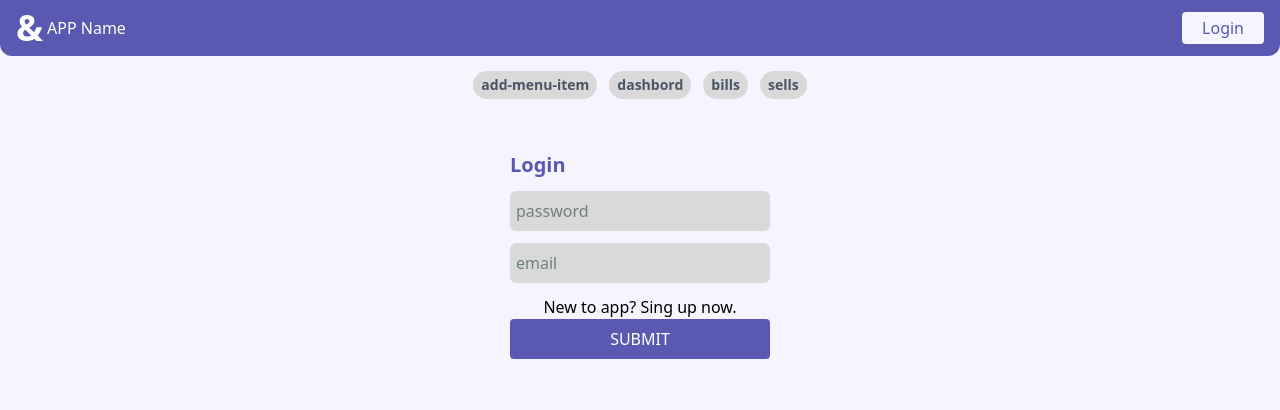
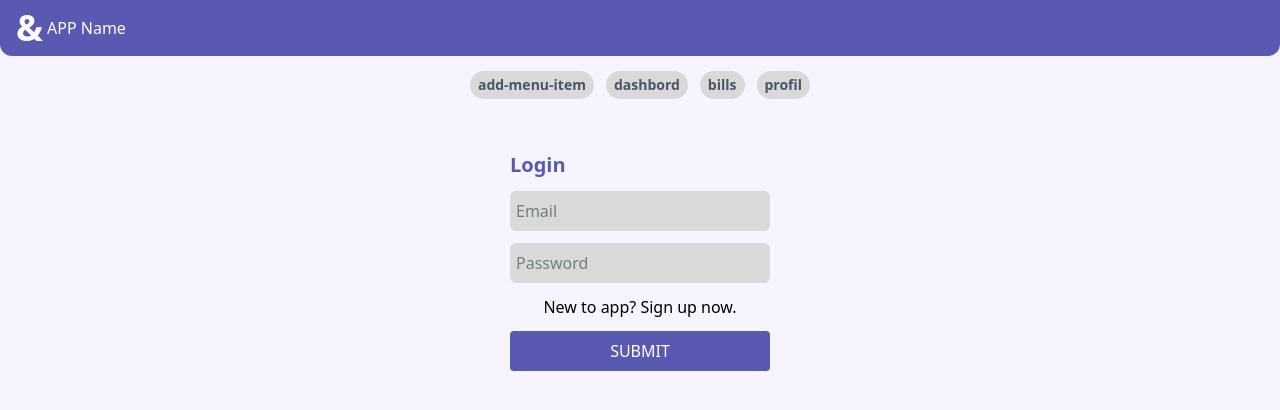
Before and after one commit to manthan20021/restaurant-billing-app-frontend, a React (Vite) app: page /login in a window 1280 px wide. Shown: the top 410 px of the page. Built offline with nearby package versions, Linux system fonts and the light colour scheme.

Commit message:
small changes and bug resolvd in login functionality

```diff
--- a/src/Slices/store.js
+++ b/src/Slices/store.js
@@ -1,9 +1,11 @@
 import { configureStore } from "@reduxjs/toolkit";
 import menuItemReducer from "./menuItemSlice";
+import userSliceReducer from "./userSlice"
 
 const store = configureStore({
     reducer:{
         menu: menuItemReducer,
+        user: userSliceReducer
     }
 })
 
--- /dev/null
+++ b/src/Slices/userSlice.js
@@ -0,0 +1,17 @@
+import { createSlice } from "@reduxjs/toolkit";
+
+const userSlice = createSlice({
+    name: "userItem",
+initialState:{
+    userItem:[]
+},
+
+reducers:{
+    getUserItem:(state, action) => {
+         state.userItem = action.payload;
+    }
+}
+})
+
+export const {getUserItem} = userSlice.actions
+export default userSlice.reducer
--- a/src/component/header/Header.jsx
+++ b/src/component/header/Header.jsx
@@ -1,6 +1,12 @@
+import { useSelector } from "react-redux"
 import { NavLink } from "react-router-dom"
+import useUser from "../../hooks/useUser"
 
 const Header = () => {
+useUser()
+   const userProfile =  useSelector((store) => store.user?.userItem)
+   console.log("this", userProfile);
+
 
     return<nav className="w-full">
  <div className="w-full bg-[#5959b2] flex items-center text-white justify-between rounded-b-xl px-4 py-2">
@@ -8,9 +14,14 @@ const Header = () => {
             <h2 className="font-extrabold text-white text-4xl mr-1">&</h2>
             <h1>APP Name</h1>
         </div>
-        <NavLink to="login">
+        {
+            userProfile ? <div className="flex">
+            <p>{userProfile.name}</p>
+            </div>  : <NavLink to="login">
                     <button className="bg-[#f6f5ff] text-[#5959b2] px-5 py-1 rounded-[4px]">Login</button>
         </NavLink>
+        }
+
     </div>
 
          <ul className="w-full flex justify-center items-center overflow-auto  pt-[15px] pb-[ 15px]  text-gray-600 font-bold">
@@ -22,7 +33,9 @@ const Header = () => {
             </NavLink>
 
             <li className="ml-3 bg-[#D9D9D9] py-1 px-2 text-sm rounded-2xl">bills</li>
-            <li className="ml-3 bg-[#D9D9D9] py-1 px-2 text-sm rounded-2xl">sells</li>
+            <NavLink to="profil">
+                            <li className="ml-3 bg-[#D9D9D9] py-1 px-2 text-sm rounded-2xl">profil</li>
+            </NavLink>
         </ul>
     </nav>
 }
--- a/src/component/login/Login.jsx
+++ b/src/component/login/Login.jsx
@@ -2,99 +2,76 @@ import React, { useState } from 'react'
 import { NavLink } from "react-router-dom"
 
 const Login = () => {
-
   const [email, setEmail] = useState("")
   const [password, setPassword] = useState("")
 
-    const handelSubmit = async (e) => {
-        e.preventDefault();
+  const handleSubmit = async (e) => {
+    e.preventDefault()
 
     try {
-           const responce =  await fetch("http://localhost:3000/login",{
+      const response = await fetch("http://localhost:5000/login", {
         method: "POST",
         headers: {
-                "Content-Type": "application/json",
-                body: JSON.stringify({email, password})
+          "Content-Type": "application/json"
         },
+        body: JSON.stringify({
+          email: email.trim(),
+          password
         })
-           const data = await responce.json()
+      })
 
-           if(responce.ok){
-            localStorage.setItem("token:",data.token)
-            console.log("token:",data.token);
+      const data = await response.json()
 
-            alert("Login successful");
-           }
-           else{
-            alert(data.msg || "Login failed");
+      if (response.ok) {
+        localStorage.setItem("token", data.token)
+        alert("Login successful")
+      } else {
+        alert(data.msg || "Login failed")
       }
 
     } catch (error) {
-             console.error("Login error:", error);
-             alert("Something went wrong");
+      console.error("Login error:", error)
+      alert("Something went wrong")
     }
   }
 
   return (
-    <div className="rounded-2xl
-    w-full flex
-    flex-col items-center h-screen
-    bg-[#F6F5FF]">
+    <div className="rounded-2xl w-full flex flex-col items-center h-screen bg-[#F6F5FF]">
+      <form onSubmit={handleSubmit} className="flex flex-col w-full h-auto items-center pt-10">
+        <h1 className="m-3 text-[#5959b2] font-bold w-[260px] text-xl">Login</h1>
 
-
-      <form
-      onSubmit={handelSubmit}
-        className="flex flex-col w-full h-auto
-        items-center pt-10
-        ">
-
-            <h1 className="m-3 text-[#5959b2] font-bold w-[260px] text-xl ">Login</h1>
+        {/* ✅ Fixed input order and labels */}
         <input
-          className="
-            bg-[#D9D9D9]  w-[260px] h-10
-            px-1.5 rounded-md
-            text-green-950 mb-3
-            "
-            onChange={(e) =>  setPassword(e.target.value)}
+          className="bg-[#D9D9D9] w-[260px] h-10 px-1.5 rounded-md text-green-950 mb-3"
+          onChange={(e) => setEmail(e.target.value)}
           name="email"
-          type="text"
-          placeholder="password"
+          type="email"
+          placeholder="Email"
           required
         />
 
         <input
-          className="
-            bg-[#D9D9D9]  w-[260px] h-10
-            px-1.5 rounded-md
-            text-green-950 mb-3
-            "
-            onChange={(e) => setEmail(e.target.value)}
+          className="bg-[#D9D9D9] w-[260px] h-10 px-1.5 rounded-md text-green-950 mb-3"
+          onChange={(e) => setPassword(e.target.value)}
           name="password"
-          type="text"
-          placeholder="email"
+          type="password"
+          placeholder="Password"
           required
         />
 
-         <NavLink to="register">
-        <button>New to app? Sing up now.</button>
+        <NavLink to="/register">
+          <button type="button">New to app? Sign up now.</button>
         </NavLink>
 
         <button
-          className="
-            text-white
-            bg-[#5959b2]
-            py-2 rounded-[4px] w-[260px] h-10
-           "
+          type="submit"
+          className="text-white bg-[#5959b2] py-2 rounded-[4px] w-[260px] h-10 mt-3"
         >
           SUBMIT
         </button>
       </form>
-
-
     </div>
   )
 }
 
 export default Login
-//kala@giamil.com e
-//kala123 p
--- /dev/null
+++ b/src/component/profiel/Profiel.jsx
@@ -0,0 +1,13 @@
+import useUser from "../../hooks/useUser";
+
+const Profiel = () => {
+ useUser()
+
+  return (
+    <div className="h-4xl">
+      <h1>profile page</h1>
+    </div>
+  );
+};
+
+export default Profiel;
--- /dev/null
+++ b/src/hooks/useUser.js
@@ -0,0 +1,41 @@
+import { useDispatch } from "react-redux";
+import { getUserItem } from "../Slices/userSlice";
+import { useEffect } from "react";
+
+const useUser = () => {
+   const dispatch = useDispatch()
+
+    const getProfile = async () => {
+    const token = localStorage.getItem("token");
+    if (!token) {
+      alert("Please login first");
+      return;
+    }
+
+    try {
+      const responce = await fetch("http://localhost:5000/profile", {
+        method: "get",
+        headers: {
+          Authorization: `Bearer ${token}`,
+        },
+      });
+
+      const data = await responce.json();
+
+      if (responce.ok) {
+        dispatch(getUserItem(data.woner));
+      }
+    } catch (error) {
+      console.log(error);
+    }
+
+
+
+  };
+
+     useEffect(() => {
+    getProfile();
+  }, []);
+}
+
+export default useUser
```
Also changed, not shown: src/main.jsx (+7 -2 lines). Lines whose indentation alone changed are shown as unchanged.
